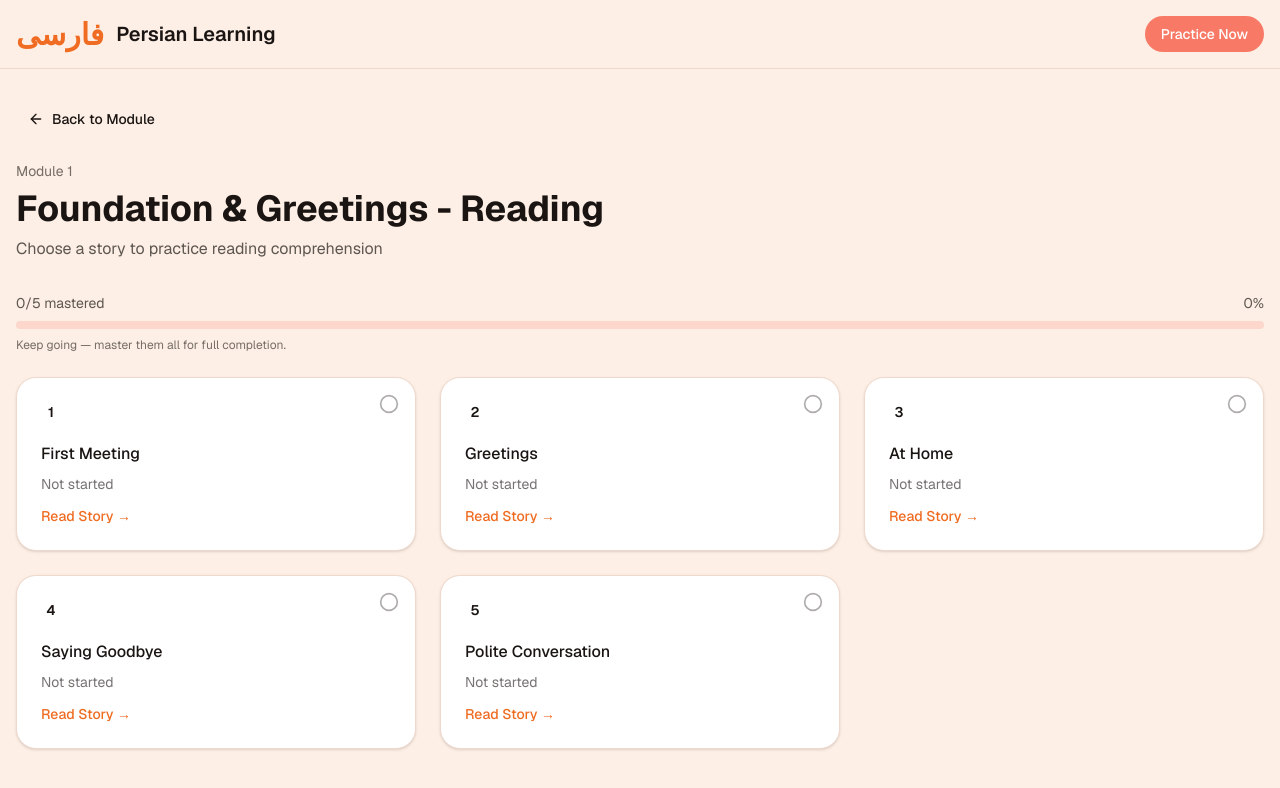
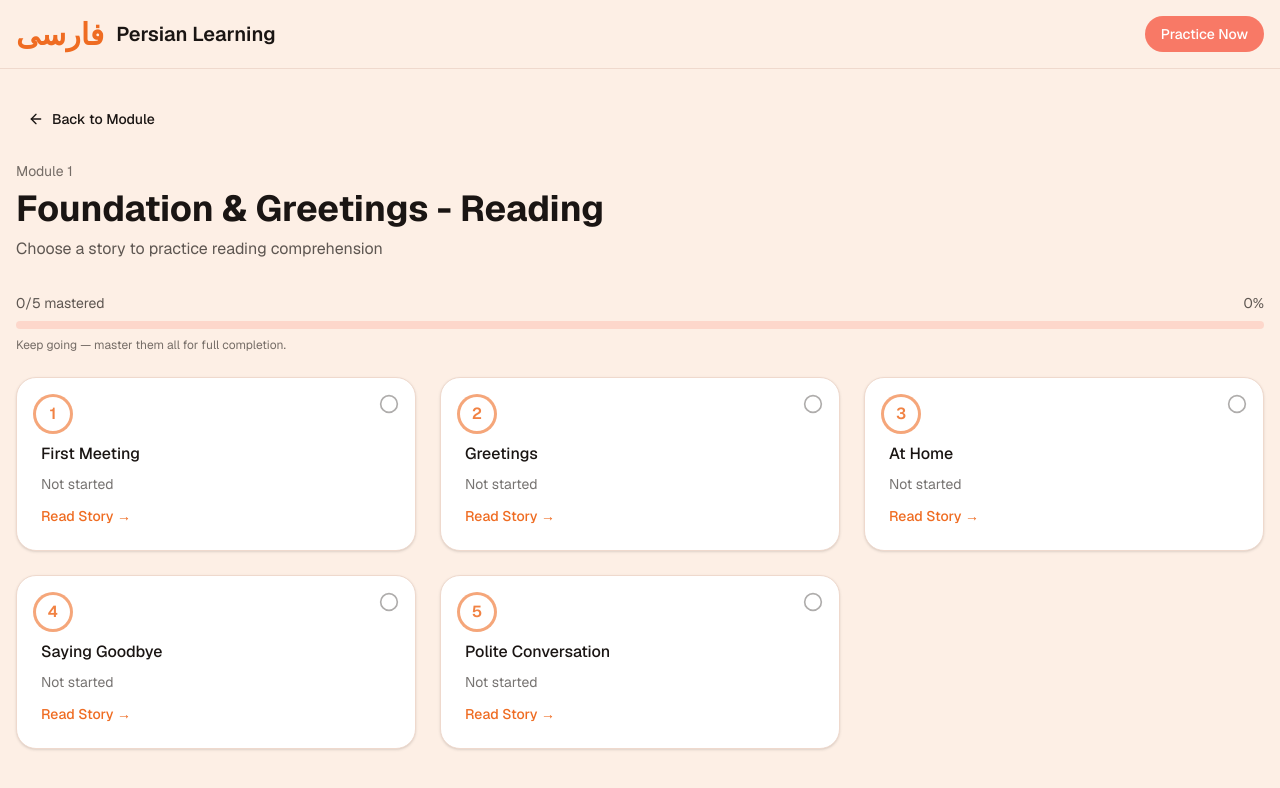
Before and after one commit to arianawarden-code/persian-learning-v3, a Next.js app: page /modules/1/reading in a window 1280 px wide. Shown: the top 788 px of the page. Built offline with nearby package versions, Linux system fonts and the light colour scheme.

Commit message:
Style story number as circled terracotta pill in reading list
Co-Authored-By: Claude Opus 4.6 <noreply@anthropic.com>

```diff
--- a/components/reading-story-list.tsx
+++ b/components/reading-story-list.tsx
@@ -98,7 +98,7 @@ export function ReadingStoryList({
                 )}
               >
                 {/* number pill */}
-                <div className="absolute left-4 top-4 flex h-9 w-9 items-center justify-center rounded-lg bg-sand-100 text-sm font-semibold text-charcoal">
+                <div className="absolute left-4 top-4 flex h-10 w-10 items-center justify-center rounded-full border-[3px] border-terracotta/60 bg-white text-base font-semibold text-terracotta/85">
                   {idx + 1}
                 </div>
 
```
